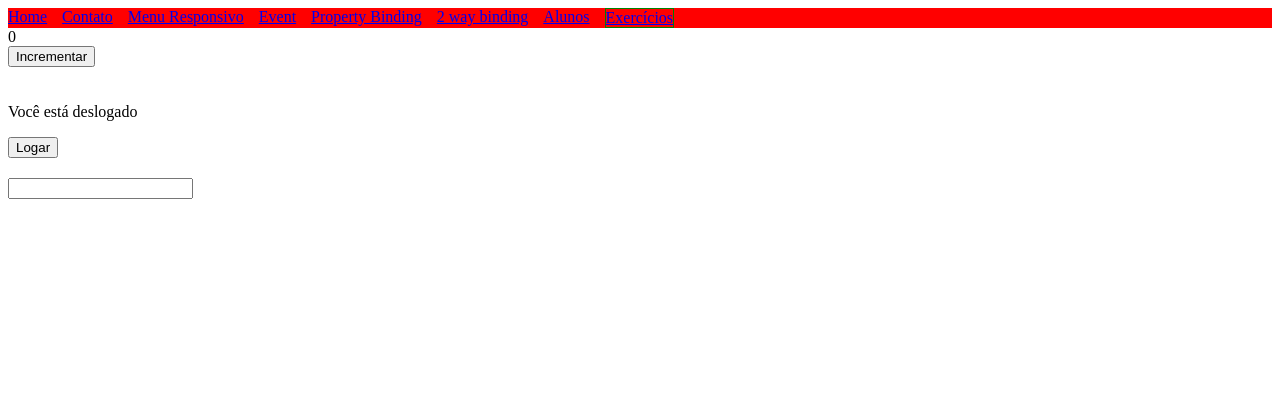
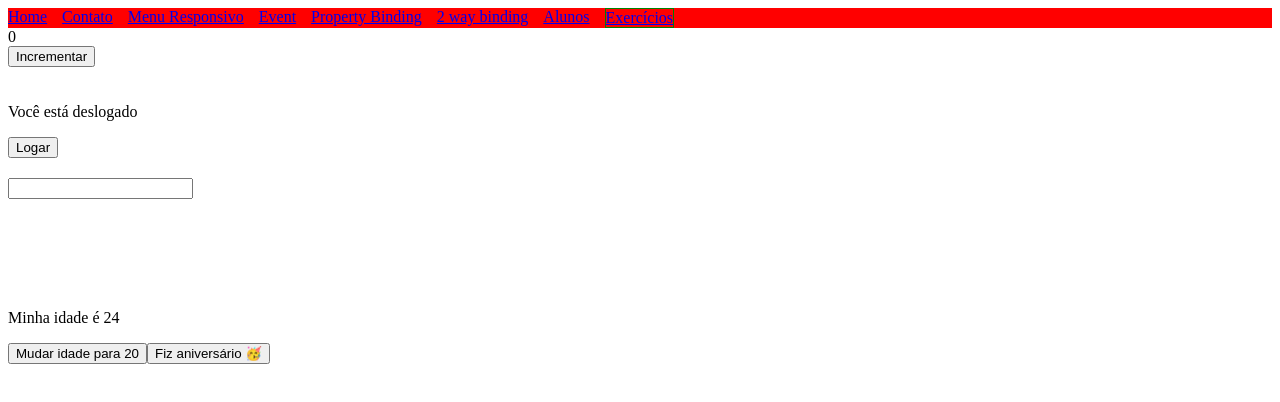
Before and after one commit to HenriqueDelegrego/exemplo-angular, an Angular app: page /exercicios in a window 1280 px wide. Shown: the top 402 px of the page. Built offline with nearby package versions, Linux system fonts and the light colour scheme.

Commit message:
Adiciona exemplo de signals

```diff
--- /dev/null
+++ b/src/app/feats/exercicios/exemplo-signal/exemplo-signal.html
@@ -0,0 +1,4 @@
+<p>Minha idade é {{idade()}}</p>
+
+<button (click)="mudarValor()">Mudar idade para 20</button>
+<button (click)="incrementarIdade()" >Fiz aniversário 🥳</button>
--- /dev/null
+++ b/src/app/feats/exercicios/exemplo-signal/exemplo-signal.ts
@@ -0,0 +1,21 @@
+import { Component, signal } from '@angular/core';
+
+@Component({
+  selector: 'app-exemplo-signal',
+  imports: [],
+  templateUrl: './exemplo-signal.html',
+  styleUrl: './exemplo-signal.css',
+})
+export class ExemploSignal {
+
+  idade = signal(24)
+
+  mudarValor() {
+    this.idade.set(20)
+  }
+
+  incrementarIdade() {
+    this.idade.update(atual => atual + 1)
+  }
+
+}
--- a/src/app/feats/exercicios/exercicios.html
+++ b/src/app/feats/exercicios/exercicios.html
@@ -1,3 +1,7 @@
 <app-contador></app-contador>
 <app-autenticacao></app-autenticacao>
 <app-imagem-dinamica></app-imagem-dinamica>
+<br>
+<br>
+<br>
+<app-exemplo-signal></app-exemplo-signal>
--- a/src/app/feats/exercicios/exercicios.ts
+++ b/src/app/feats/exercicios/exercicios.ts
@@ -2,10 +2,11 @@ import { Component } from '@angular/core';
 import { Contador } from "./contador/contador";
 import { Autenticacao } from "./autenticacao/autenticacao";
 import { ImagemDinamica } from "./imagem-dinamica/imagem-dinamica";
+import { ExemploSignal } from "./exemplo-signal/exemplo-signal";
 
 @Component({
   selector: 'app-exercicios',
-  imports: [Contador, Autenticacao, ImagemDinamica],
+  imports: [Contador, Autenticacao, ImagemDinamica, ExemploSignal],
   templateUrl: './exercicios.html',
   styleUrl: './exercicios.css',
 })
```
Also changed, not shown: src/app/feats/exercicios/exemplo-signal/exemplo-signal.css (added), 1 other file (tests, documents, lock files or other folders).
